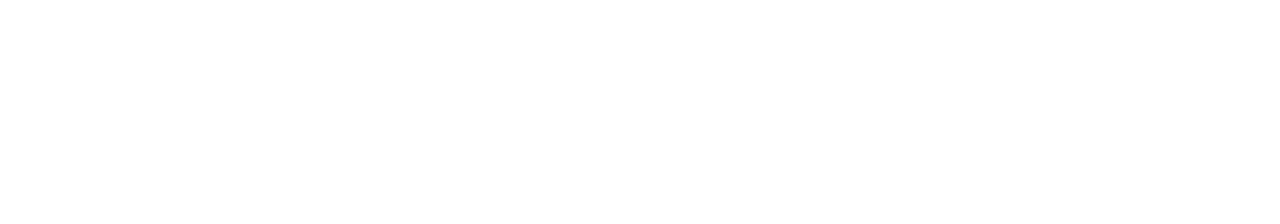
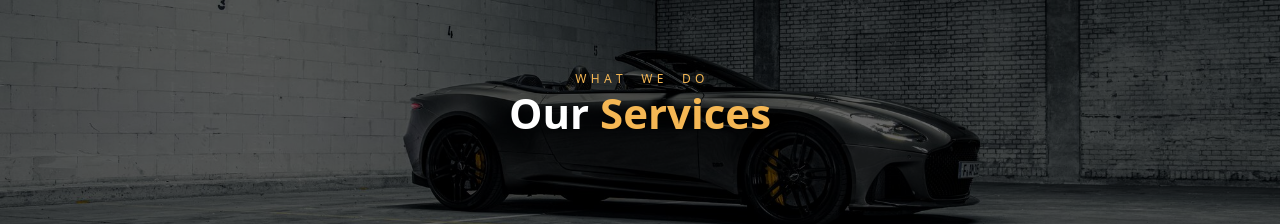
Before and after one commit to abdullah107189/SwiftRent, a React (Vite) app: page /services in a window 1280 px wide. Before the commit this address had no page. Shown: the part 246-470 px from the top of the page. Built offline with nearby package versions, Linux system fonts and the light colour scheme.

Commit message:
services banner image added

```diff
--- a/src/Router/Router.jsx
+++ b/src/Router/Router.jsx
@@ -1,6 +1,7 @@
 import { createBrowserRouter, RouterProvider } from "react-router-dom";
 import MainLayout from "../layout/MainLayout";
 import Home from "../page/Home";
+import Services from "../page/services/Services";
 
 export const router = createBrowserRouter([
   {
@@ -11,6 +12,10 @@
         path: "/",
         element: <Home></Home>,
       },
+      {
+        path: "/services",
+        element: <Services />,
+      },
     ],
   },
 ]);
--- /dev/null
+++ b/src/page/services/Services.jsx
@@ -0,0 +1,37 @@
+import React from "react";
+import serviceImage from "../../assets/servicesImg.jpg";
+
+const Services = () => {
+  const text = "What We Do";
+  const letters = text.split("").map((char, index) => (
+    <span key={index} className="inline-block mx-[2px]">
+      {char === " " ? "\u00A0\u00A0\u00A0" : char}
+    </span>
+  ));
+
+  return (
+    <div className="relative w-full h-[700px] bg-[#999999]">
+      {/* Background Image */}
+      <img
+        src={serviceImage}
+        alt="Our Services"
+        className="w-full h-full object-cover"
+      />
+
+      {/* Dark Overlay */}
+      <div className="absolute inset-0 bg-black/60"></div>
+
+      {/* Text Content */}
+      <div className="absolute inset-0 flex flex-col items-center justify-center text-white text-center">
+        <p className="text-[12px] text-[#F5B754] uppercase tracking-wide">
+          {letters}
+        </p>
+        <h2 className="text-3xl font-bold text-[42px]">
+          Our <span className="text-[#F5B754] ">Services</span>{" "}
+        </h2>
+      </div>
+    </div>
+  );
+};
+
+export default Services;
```
Also changed, not shown: src/assets/servicesImg.jpg (added).
